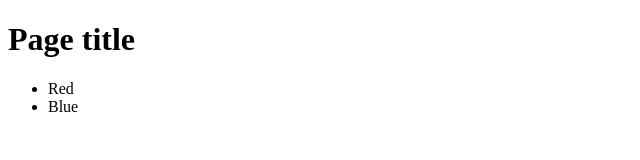
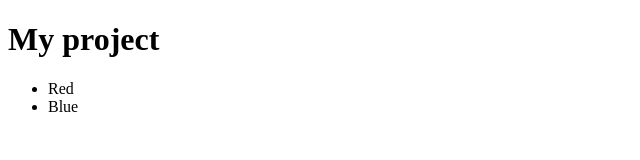
Before and after one commit to Volodymyr-Zahreba/my-project, a plain HTML site: page index.html in a window 1280 px wide. Shown: the whole page, without its empty margins (0-640 px from the left). Drawn offline with Linux system fonts and the light colour scheme.

Commit message:
set correct page title

```diff
--- a/index.html
+++ b/index.html
@@ -6,7 +6,7 @@
   <title>Document</title>
 </head>
 <body>
-    <h1>Page title</h1>
+    <h1>My project</h1>
     <ul>
       <li>Red</li>
       <li>Blue</li>
```
